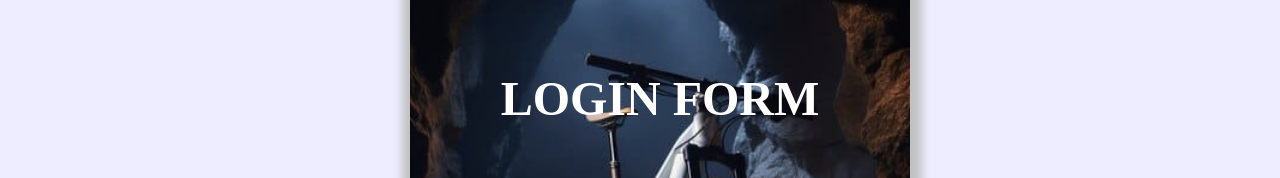
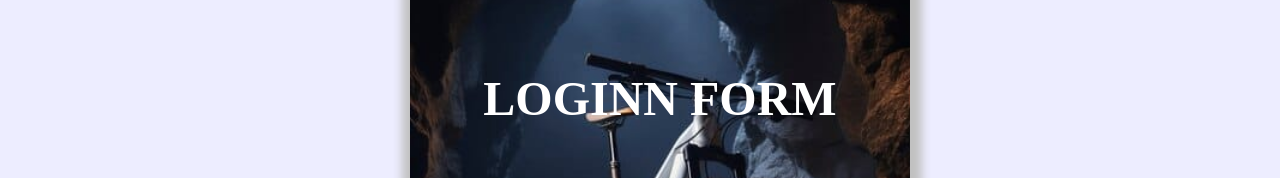
Before and after one commit to snehalpawar29/Sakhi_Trends_Backend, a React (Create React App) app in the folder client/: page /login in a window 1280 px wide. Shown: the part 315-493 px from the top of the page. Built offline with nearby package versions, Linux system fonts and the light colour scheme; no server answers.

Commit message:
changess

```diff
--- a/client/src/pages/Auth/Login.js
+++ b/client/src/pages/Auth/Login.js
@@ -43,7 +43,7 @@ const Login = () => {
         <div className="content-wrapper">
           <div className="Login">
             <form onSubmit={handleSubmit}>
-              <h4 className="Login-title">LOGIN FORM</h4>
+              <h4 className="Login-title">LOGINN FORM</h4>
 
               <div className="mb-3">
                 <input
```
